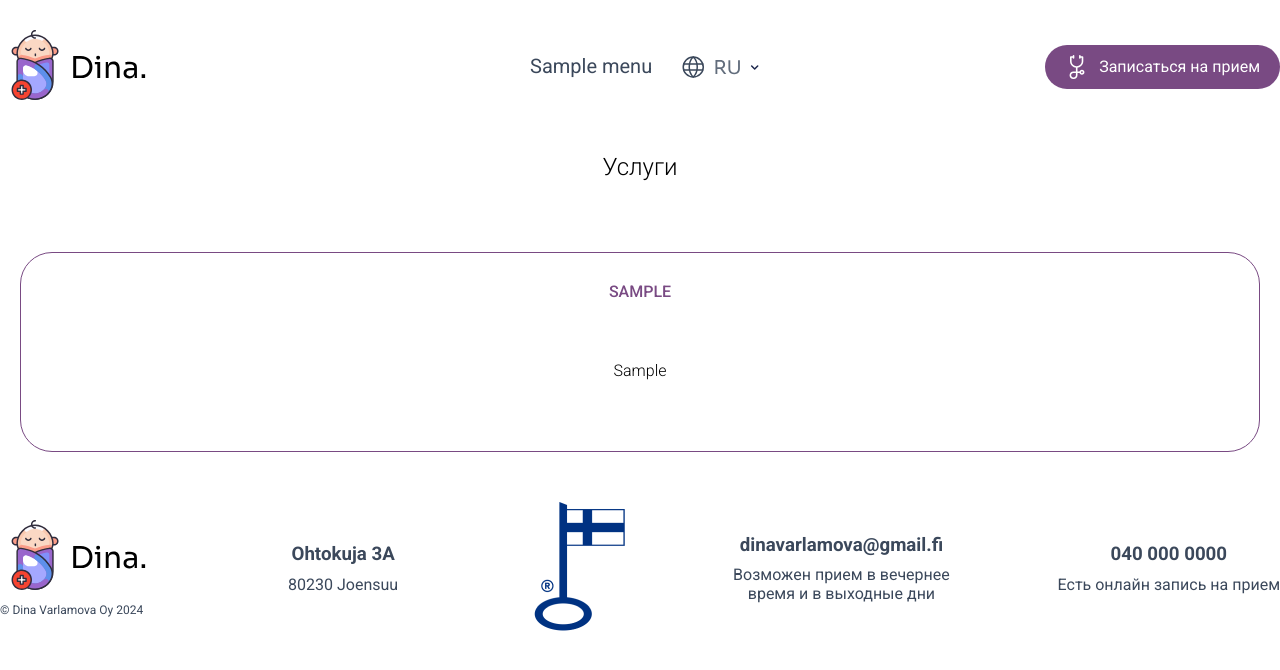
After one commit to DAPDevs-Solutions/DinaDocProject, a Django app: page /services/ in a window 1280 px wide. The commit adds this page. Shown: the top 670 px of the page. Run offline with Django 5.2, Linux system fonts and the light colour scheme; tables that the repository leaves empty hold one stand-in row (values such as "Sample post").

Commit message:
Added: - models for services page - services url - services markup - services stylesheet
Updated:
- container

```diff
--- a/menu_pages/models.py
+++ b/menu_pages/models.py
@@ -24,3 +24,18 @@ class ContactUs(models.Model):
     class Meta:
         verbose_name = 'Связь с нами'
         verbose_name_plural = 'Связь с нами'
+
+
+class Category(models.Model):
+    category = models.CharField(max_length=40)
+
+    def __str__(self):
+        return f'Category - {self.category}'
+
+
+class ServiceBlock(models.Model):
+    category = models.ForeignKey(Category, on_delete=models.CASCADE)
+    service = models.CharField(max_length=30)
+
+    def __str__(self):
+        return f'Service - {self.service}'
--- a/menu_pages/static/css/base.css
+++ b/menu_pages/static/css/base.css
@@ -21,7 +21,9 @@ body {
 .container {
     max-width: 1240px;
     min-width: 320px;
-  box-sizing: border-box
+    box-sizing: border-box;
+    margin: 0 auto;
+
 }
 
 h1, h2, h3, ul, li, p {
@@ -73,7 +75,6 @@ h1, h2, h3, ul, li, p {
 }
 
 
-
 /* HEDAER. Language choice */
 .lang_block {
     display: flex;
@@ -83,7 +84,6 @@ h1, h2, h3, ul, li, p {
 .lang_block > * {
     margin-right: 10px;
 }
-
 
 
 /* HEADER. Make appointment */
@@ -107,9 +107,6 @@ h1, h2, h3, ul, li, p {
 .appointment-icon {
     padding-right: 10px;
 }
-
-
-
 
 
 /* FOOTER */
--- /dev/null
+++ b/menu_pages/static/css/services_page.css
@@ -0,0 +1,43 @@
+.services h2 {
+    font-weight: 300;
+    text-align: center;
+    padding: 20px 0 70px;
+}
+
+.services-blocks {
+    display: flex;
+    flex-direction: row;
+    justify-content: space-between;
+    flex-wrap: wrap;
+}
+
+.category_and_services {
+    border: 1px solid #794a83;
+    border-radius: 32px;
+    max-width: 600px;
+    min-width: 600px;
+    margin-bottom: 50px;
+    text-align: center;
+    padding: 30px;
+    box-sizing: border-box;
+    min-height: 200px;
+}
+
+.category_and_services:last-child {
+    min-width: 100%;
+}
+
+.category {
+    text-transform: uppercase;
+    color: #794a83;
+    margin-bottom: 20px;
+    font-weight: 500;
+}
+
+.all-services {
+    display: flex;
+    flex-direction: column;
+    justify-content: space-around;
+    min-height: 100px;
+    font-weight: 300;
+}
--- a/menu_pages/urls.py
+++ b/menu_pages/urls.py
@@ -1,5 +1,5 @@
 from django.urls import path
-from .views import MainPage, ContactPage
+from .views import MainPage, ContactPage, ServicesPage
 
 urlpatterns = [
     # main page
@@ -7,4 +7,7 @@ urlpatterns = [
 
     # contact page
     path('contacts/', ContactPage.as_view(), name='contact_page'),
+
+    # services page
+    path('services/', ServicesPage.as_view(), name='services_page')
 ]
--- a/menu_pages/views.py
+++ b/menu_pages/views.py
@@ -1,9 +1,8 @@
 from django.http import HttpResponseRedirect
 from django.views.generic import TemplateView
 from django.shortcuts import render, redirect
-from .models import Menu
+from .models import Menu, Category
 from .forms import FeedbackForm
-
 
 menu = Menu.objects.all()
 
@@ -39,3 +38,22 @@ class ContactPage(TemplateView):
 
         context = {'feedback_form': feedback_form}
         return render(request, 'contact_page.html', context)
+
+
+class ServicesPage(TemplateView):
+    template_name = 'services_page/services_page.html'
+    context_object_name = 'menu'
+
+    def get_context_data(self, **kwargs):
+        context = super().get_context_data(**kwargs)
+        context['menu'] = menu
+
+        categories = Category.objects.all()
+
+        services_dict = {}
+        for category in categories:
+            services = category.serviceblock_set.values_list('service', flat=True)
+            services_dict[category.category] = list(services)
+
+        context['services_dict'] = services_dict
+        return context
--- /dev/null
+++ b/templates/services_page/services_page.html
@@ -0,0 +1,28 @@
+{% extends 'base/base.html' %}
+{% load static %}
+
+{% block css %}
+    <link rel="stylesheet" href="{% static 'css/services_page.css' %}">
+{% endblock %}
+
+{% block content %}
+    <main>
+        <section class="services__section">
+            <div class="services container">
+                <h2>Услуги</h2>
+                <div class="services-blocks">
+                    {% for category, services in services_dict.items %}
+                        <div class="category_and_services">
+                            <p class="category">{{ category }}</p>
+                            <div class="all-services">
+                                {% for service in services %}
+                                    <p class="one-service">{{ service }}</p>
+                                {% endfor %}
+                            </div>
+                        </div>
+                    {% endfor %}
+                </div>
+            </div>
+        </section>
+    </main>
+{% endblock content %}
```
Also changed, not shown: menu_pages/migrations/0002_category_serviceblock.py (added). Lines whose indentation alone changed are shown as unchanged.
